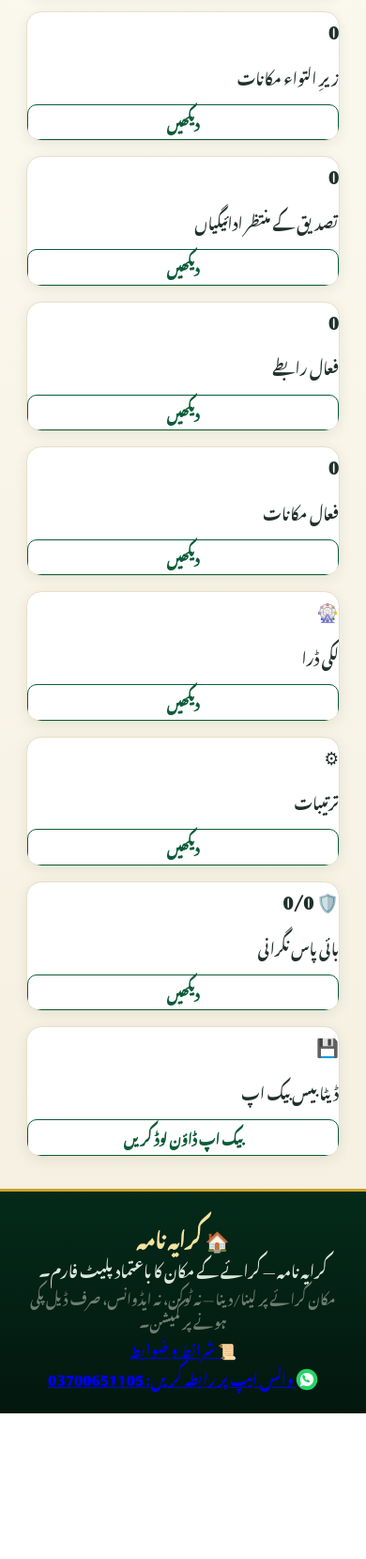
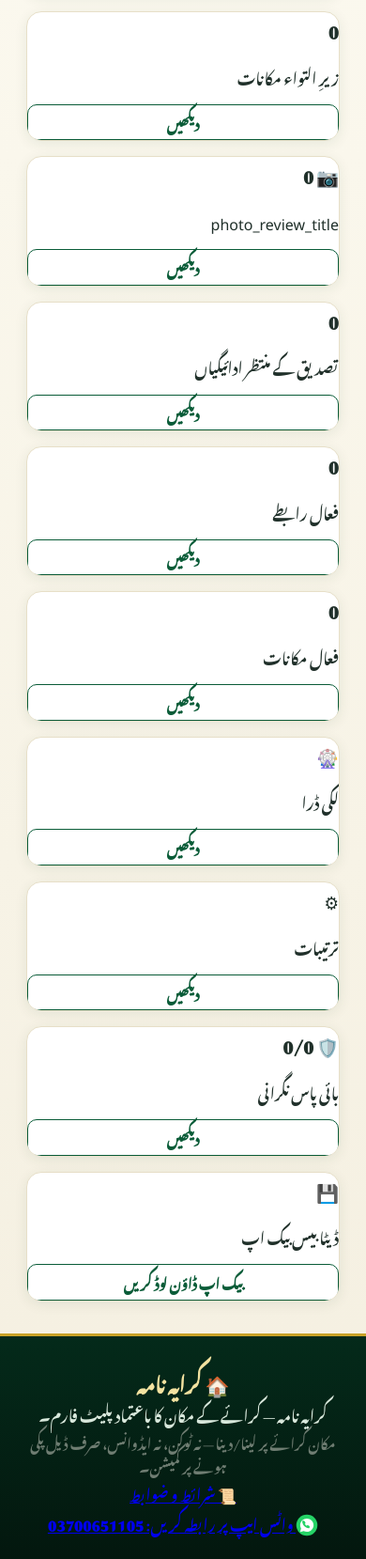
Before and after one commit to razihaiderzaidi555-cpu/kirayanama, a Flask app: page /admin/ in a window 390 px wide. Shown: the part 475-2134 px from the top of the page at 94% size. Before the commit the page ends 1979 px from the top, so only its background shows below. Run offline with Flask 3, Linux system fonts and the light colour scheme; a user stored in the database is signed in; data comes from the database, SQL or seed files in the repository; data that the repository does not hold is empty.

Commit message:
Anti-fraud: photo review queue + OCR phone guard

```diff
--- a/app/templates/admin/dashboard.html
+++ b/app/templates/admin/dashboard.html
@@ -13,6 +13,11 @@
       <h3>{{ stats.pending_listings }}</h3>
       <p>{{ t('pending_listings') }}</p>
       <a class="btn btn-secondary btn-small" href="{{ url_for('admin.listings') }}">{{ t('view') }}</a>
+    </div>
+    <div class="card">
+      <h3>📷 {{ stats.pending_photos }}</h3>
+      <p>{{ t('photo_review_title') }}</p>
+      <a class="btn btn-secondary btn-small" href="{{ url_for('admin.photo_review') }}">{{ t('view') }}</a>
     </div>
     <div class="card">
       <h3>{{ stats.in_review }}</h3>
```
